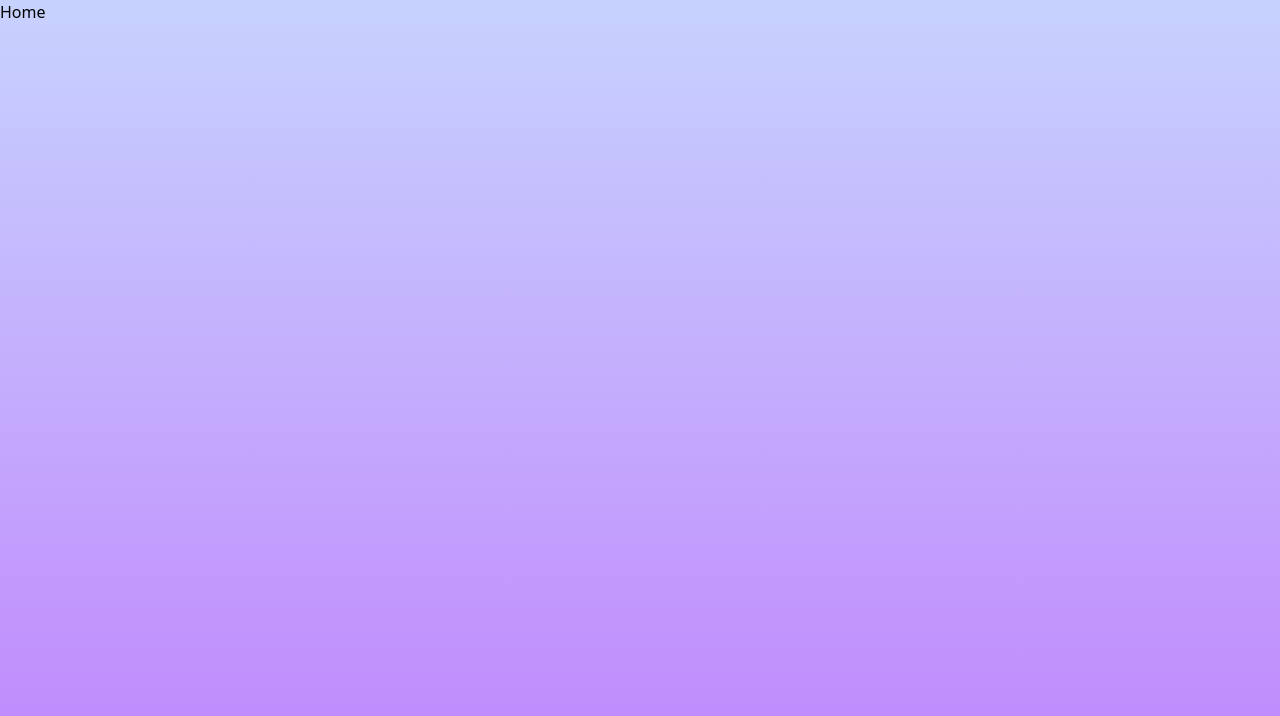
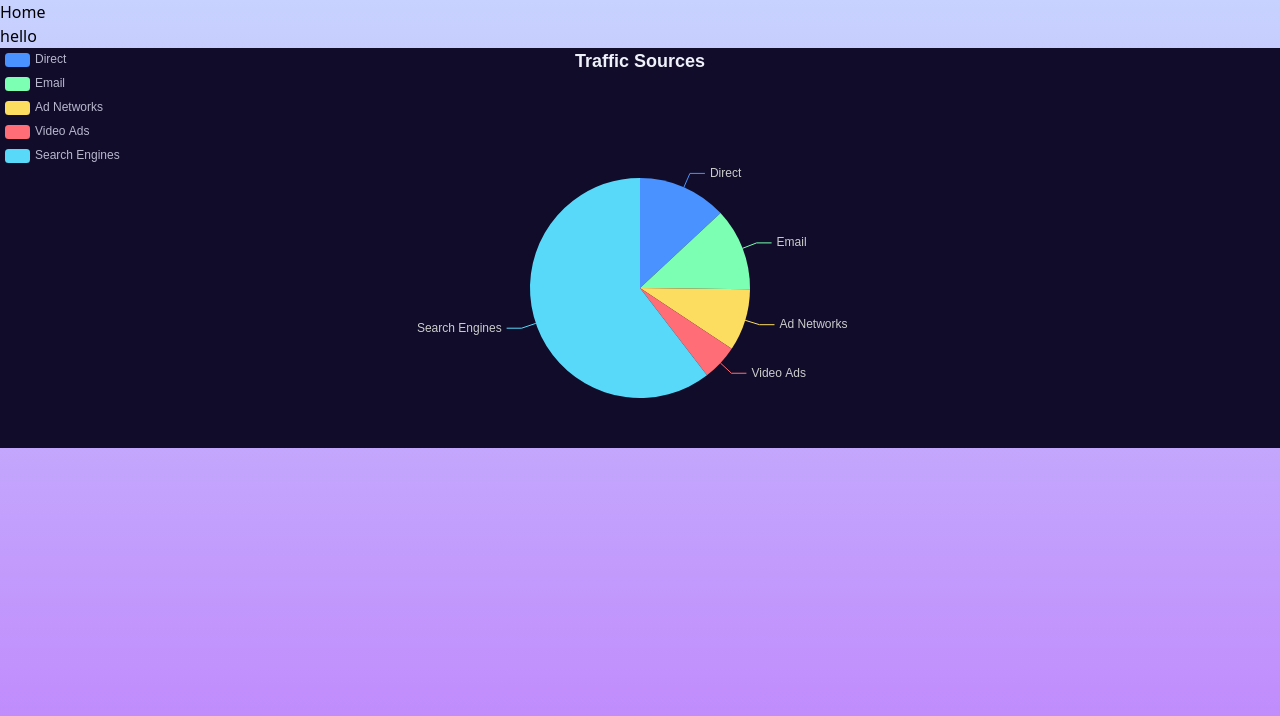
Before and after one commit to isakura313/vite_e_commerce, a Vue app: page /dashboard in a window 1280 px wide. Before the commit this address had no page. Shown: the top 716 px of the page. Built offline with nearby package versions, Linux system fonts and the light colour scheme; what @vueuse/head would draw is missing.

Commit message:
add echarts

```diff
--- a/package.json
+++ b/package.json
@@ -13,7 +13,9 @@
   },
   "dependencies": {
     "@vueuse/head": "~0.7",
+    "echarts": "^5.3.0",
     "vue": "~3.2",
+    "vue-echarts": "^6.0.2",
     "vue-router": "~4.0",
     "vuex": "~4.0"
   },
--- /dev/null
+++ b/src/pages/Dashboard.vue
@@ -0,0 +1,82 @@
+<template>
+<h1>hello</h1>
+  <v-chart class="chart" :option="option" />
+</template>
+
+<script lang="ts">
+import { use } from "echarts/core";
+import { CanvasRenderer } from "echarts/renderers";
+import { PieChart } from "echarts/charts";
+import {
+  TitleComponent,
+  TooltipComponent,
+  LegendComponent
+} from "echarts/components";
+import VChart, { THEME_KEY } from "vue-echarts";
+import { ref, defineComponent } from "vue";
+
+use([
+  CanvasRenderer,
+  PieChart,
+  TitleComponent,
+  TooltipComponent,
+  LegendComponent
+]);
+
+export default defineComponent({
+  name: "HelloWorld",
+  components: {
+    VChart
+  },
+  provide: {
+    [THEME_KEY]: "dark"
+  },
+  setup () {
+    const option = ref({
+      title: {
+        text: "Traffic Sources",
+        left: "center"
+      },
+      tooltip: {
+        trigger: "item",
+        formatter: "{a} <br/>{b} : {c} ({d}%)"
+      },
+      legend: {
+        orient: "vertical",
+        left: "left",
+        data: ["Direct", "Email", "Ad Networks", "Video Ads", "Search Engines"]
+      },
+      series: [
+        {
+          name: "Traffic Sources",
+          type: "pie",
+          radius: "55%",
+          center: ["50%", "60%"],
+          data: [
+            { value: 335, name: "Direct" },
+            { value: 310, name: "Email" },
+            { value: 234, name: "Ad Networks" },
+            { value: 135, name: "Video Ads" },
+            { value: 1548, name: "Search Engines" }
+          ],
+          emphasis: {
+            itemStyle: {
+              shadowBlur: 10,
+              shadowOffsetX: 0,
+              shadowColor: "rgba(0, 0, 0, 0.5)"
+            }
+          }
+        }
+      ]
+    });
+
+    return { option };
+  }
+});
+</script>
+
+<style scoped>
+.chart {
+  height: 400px;
+}
+</style>
--- a/src/pages/Index.vue
+++ b/src/pages/Index.vue
@@ -4,6 +4,6 @@
 </div>
 </template>
 <script setup lang="ts">
-import HelloWorld from '@/components/HelloWorld.vue'
-import BaseTemplate from '@/components/BaseTemplate.vue'
+// import HelloWorld from '@/components/HelloWorld.vue'
+// import BaseTemplate from '@/components/BaseTemplate.vue'
 </script>
--- a/src/router.ts
+++ b/src/router.ts
@@ -1,6 +1,7 @@
 import { createRouter, createWebHistory } from 'vue-router'
 
 import Index from '@/pages/Index.vue'
+import Dashboard from '@/pages/Dashboard.vue';
 
 const routes = [
   {
@@ -8,6 +9,13 @@ const routes = [
     component: Index,
     meta: {
       title: 'Vite + Vue + TypeScript + Tailwind Starter Template',
+    },
+  },
+  {
+    path: '/dashboard',
+    component: Dashboard,
+    meta: {
+      title: 'Dashboard',
     },
   },
 ]
```
Also changed, not shown: 2 other files (tests, documents, lock files or other folders).
